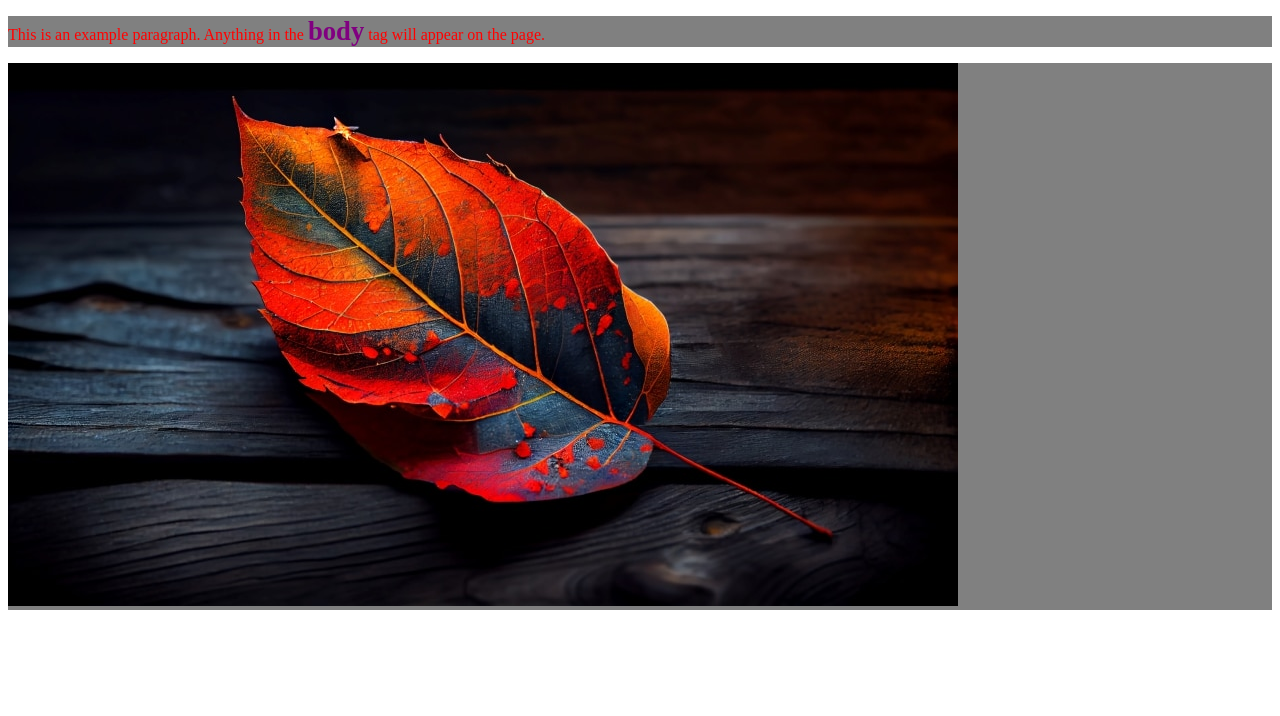
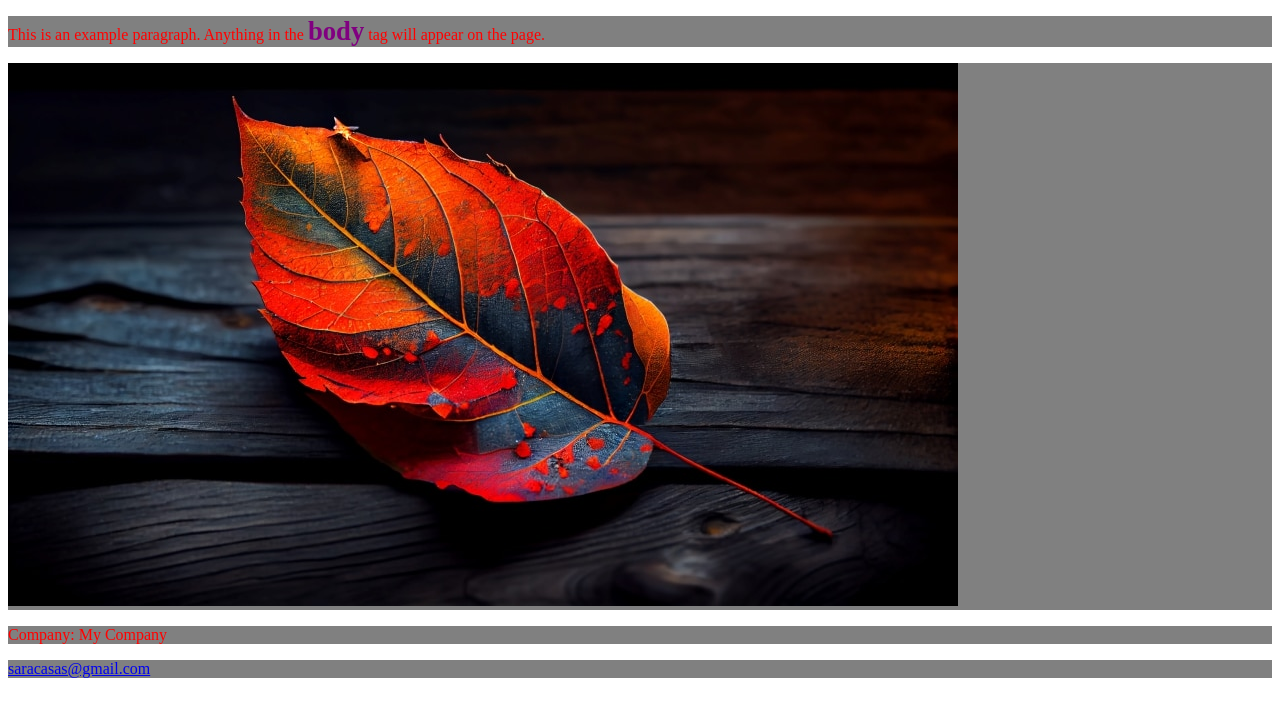
Before and after one commit to SaraCasas/Exercise_Unit5_website, a plain HTML site: page index.html in a window 1280 px wide. Drawn offline with Linux system fonts and the light colour scheme.

Commit message:
Contact information

```diff
--- a/index.html
+++ b/index.html
@@ -12,4 +12,8 @@
 			<img src="imagen.jpg" alt="Hoja de otoño">
 		</p>
 	</body>
+	<footer>
+	<p>Company: My Company</p>
+	<p><a href="mailto:saracasas@gmail.com">saracasas@gmail.com</a></p>
+	</footer>
 </html>
```
